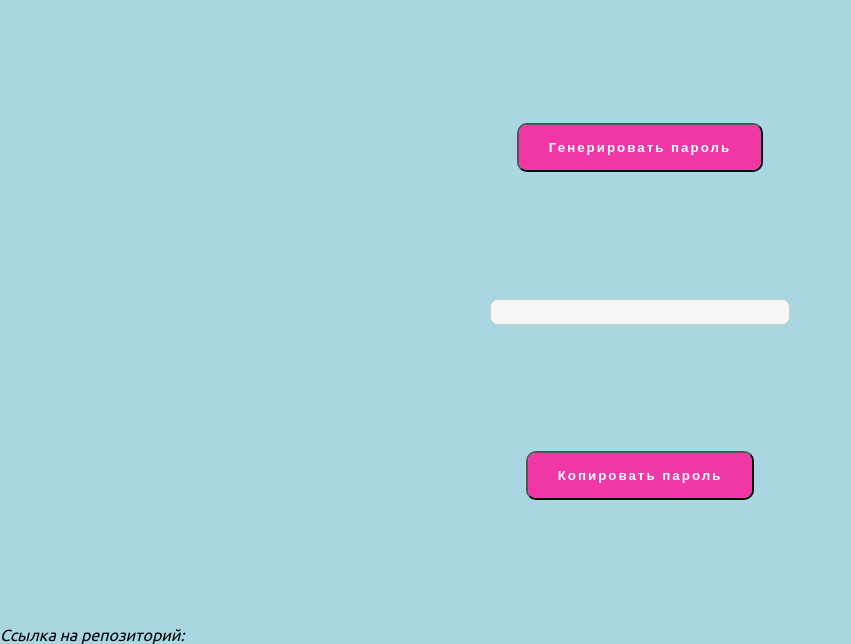
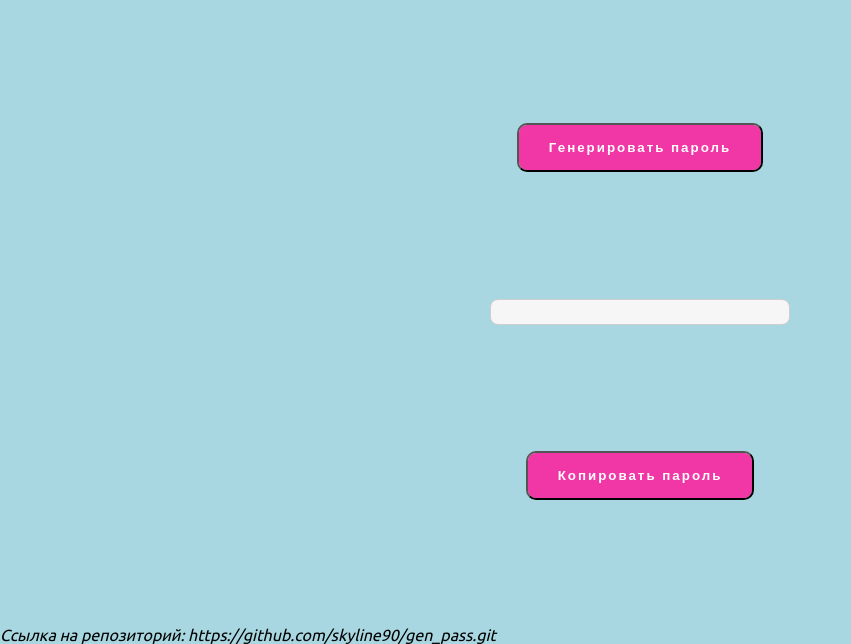
Before and after one commit to skyline90/gen_pass, a plain HTML site: page index.html in a window 1280 px wide. Shown: the part 156-800 px from the top of the page, without its empty margins (0-851 px from the left). Drawn offline with Linux system fonts and the light colour scheme.

Commit message:
added href to git
added reference to github

```diff
--- a/index.html
+++ b/index.html
@@ -75,7 +75,7 @@
             <button class="copy">Копировать пароль</button>
         </div>
         <footer>
-            Ссылка на репозиторий:
+            Ссылка на репозиторий: https://github.com/skyline90/gen_pass.git
         </footer>
 
     </div>
```
